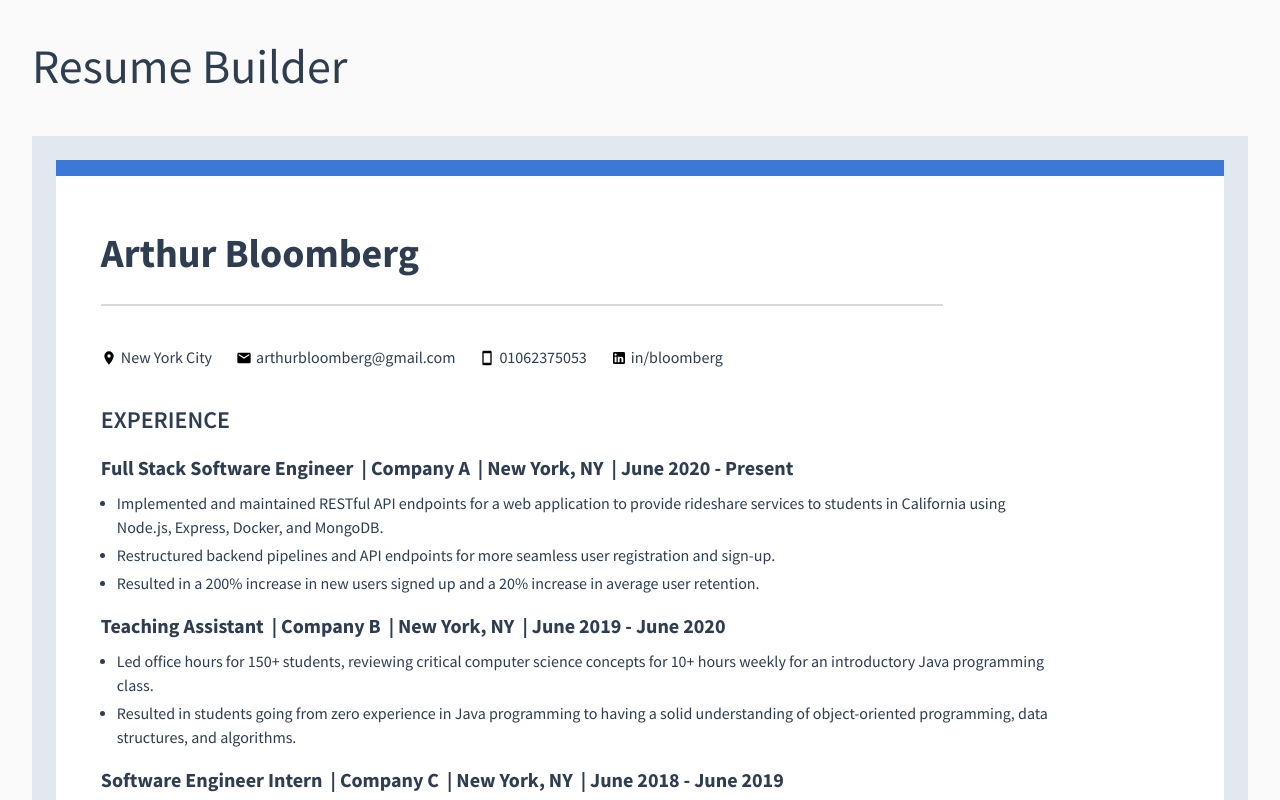
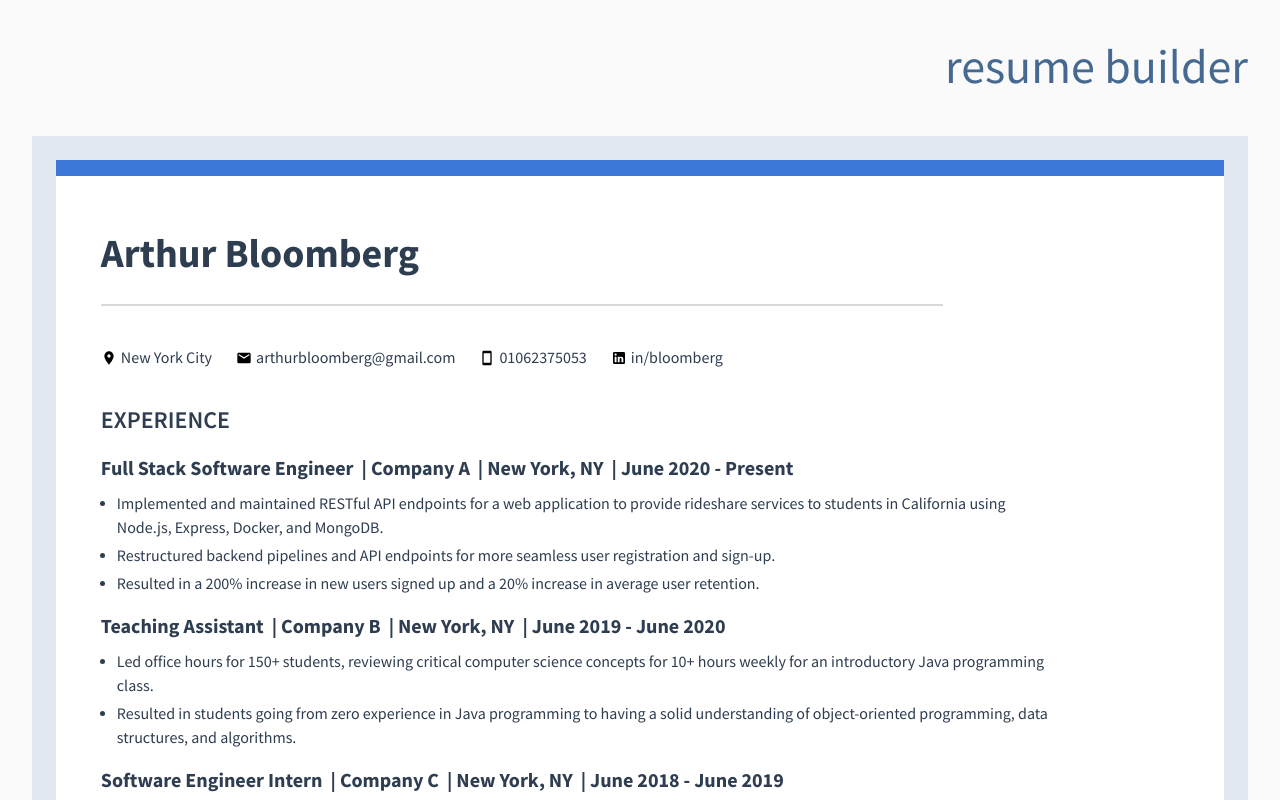
Before and after one commit to Arthwr/cv-builder, a React (Vite) app: page / in a window 1280 px wide. Shown: the top 800 px of the page. Built offline with nearby package versions, Linux system fonts and the light colour scheme.

Commit message:
feat(styles): change headline styles

```diff
--- a/src/assets/css/App.css
+++ b/src/assets/css/App.css
@@ -1,4 +1,5 @@
 :root {
+  --text-head: #456990;
   --text-main: #2e3d50;
   --bg-main: #fafafa;
   --outer-cv: #e2e8f0;
--- a/src/components/Header/Header.jsx
+++ b/src/components/Header/Header.jsx
@@ -3,7 +3,7 @@ import "./Header.module.css";
 export default function Header() {
   return (
     <header>
-      <h1>Resume Builder</h1>
+      <h1>resume builder</h1>
     </header>
   );
 }
--- a/src/components/Header/Header.module.css
+++ b/src/components/Header/Header.module.css
@@ -3,6 +3,7 @@ header {
 }
 
 h1 {
+  text-align: right;
+  color: var(--text-head);
   font-size: 3rem;
-  width: fit-content;
 }
```
